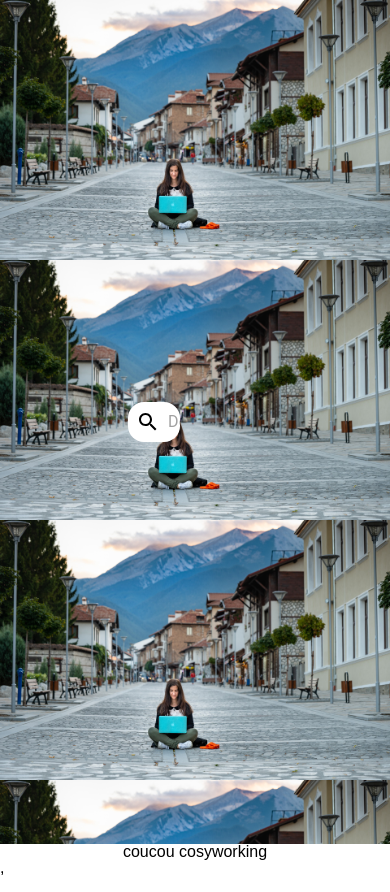
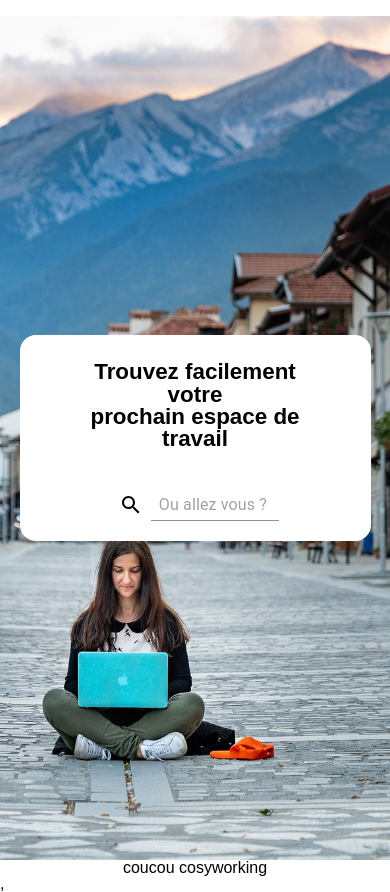
Before and after one commit to Arina-S-dev/cosyworking-front, a React (Create React App) app: page / in a window 390 px wide. Built offline with nearby package versions, Linux system fonts and the light colour scheme.

Commit message:
V0 du HomeSearch OK

```diff
--- a/src/components/SearchHome/SearchHome.scss
+++ b/src/components/SearchHome/SearchHome.scss
@@ -1,6 +1,9 @@
 .searchHome{
     background-image:url(../../img/SearchHome.jpg);
-    background-size:100% ;
+    background-attachment: fixed;
+    background-size: cover ;
+    background-position: center center;
+    background-repeat: no-repeat;
     height: 100vh;
 }
 
--- a/src/components/SearchHome/SearchInput/SearchInput.js
+++ b/src/components/SearchHome/SearchInput/SearchInput.js
@@ -16,22 +16,25 @@ function SearchInput() {
   };
 
   const other = useSelector((state) => state.searchhome.other);
-  const getSelectedCity = useSelector((state) => state.searchhome.city);
-  console.log(getSelectedCity);
+  // const getSelectedCity = useSelector((state) => state.searchhome.city);
   const getCity = (event) => {
-    console.log(event);
-    // dispatch({
-    // type: 'GET_CITY',
-    // city: city,
-    // });
+    const searchCity = event.target.value;
+    dispatch({
+      type: 'GET_CITY',
+      city: searchCity,
+    });
   };
   return (
     <div className="divBox">
       <Box sx={{
-        display: 'flex', flexDirection: 'column', alignItems: 'center', borderRadius: '16px', width: '20%', bgcolor: 'white', pt: 0.5, pb: 0.5,
+        display: 'flex', flexDirection: 'column', alignItems: 'center', borderRadius: '16px', Width: '20vw', bgcolor: 'white', pt: 0.5, pb: 0.5, pl: 6, pr: 6,
       }}
       >
+        <div className="textInfo">
+          <p>Trouvez facilement votre <br />prochain espace de travail</p>
+        </div>
         <div className="searchInput">
+
           <SearchIcon sx={{
             alignContent: 'left', color: 'black', mr: 1, ml: 1,
           }}
@@ -40,14 +43,16 @@ function SearchInput() {
             onClick={getOther}
             onChange={getCity}
             className="input"
-            placeholder="Demarrez votre recherche d'un workspace"
-            fullWidth
+            placeholder="Ou allez vous ? "
+            label="Ou ?"
           />
         </div>
         {other
       && (
       <div className="calendarButton">
-        <div><Calendar /></div>
+        <div className="textCalendar"><p className="wherewhen">Quand ?</p>
+          <Calendar />
+        </div>
         <Button variant="contained">Rechercher</Button>
       </div>
       )}
--- a/src/components/SearchHome/SearchInput/SearchInput.scss
+++ b/src/components/SearchHome/SearchInput/SearchInput.scss
@@ -1,14 +1,15 @@
-.input::before{
-    border: none !important;
+
+.input{
+    width: 50%;
+    ::placeholder{
+    text-align: center;
 }
-.input::after{
-    border: none !important;
 }
-
 .searchInput{
     width: 100%;
     display: flex;
     flex-direction: row;
+    margin: 2em 0 2em 0;
 }
 
 .calendarButton{
@@ -16,19 +17,52 @@
     justify-content: space-around;
     align-items: center;
     width: 100%;
-    margin: 0.7em 1em;
+    margin: 1em 1em 3em 1em;
 }
 
 .divBox{
-    width: 100%;
-    display: flex;
-    justify-content: flex-start;
-    margin-left: 8rem;
+    width: 50%;
 }
 
 .calendar{
-    width: 20rem;
+    width: 20em;
     border-radius: 1em;
-    height: 2rem;
+    height: 2em;
     text-align: center;
 }
+
+.textInfo{
+    font-weight: 800;
+    font-size: 1.4em;
+    margin: 1em 0;
+}
+
+.textCalendar{
+    display: flex;
+    flex-direction: column;
+
+}
+.wherewhen{
+    margin-bottom: 5px;
+    font-weight: bold;
+}
+
+@media screen and (max-width: 1100px)
+{
+    .calendarButton{
+        flex-direction: column;
+        justify-content: space-around;
+        margin-bottom: 1em;
+    }
+    .textCalendar{
+        margin-bottom: 2em;
+    }
+    .divBox{
+        width: 90%;
+    }
+    .searchInput{
+        width: 100%;
+        margin: 1em 0
+    }
+
+}
```
Also changed, not shown: src/img/SearchHome1800.jpg (added).
